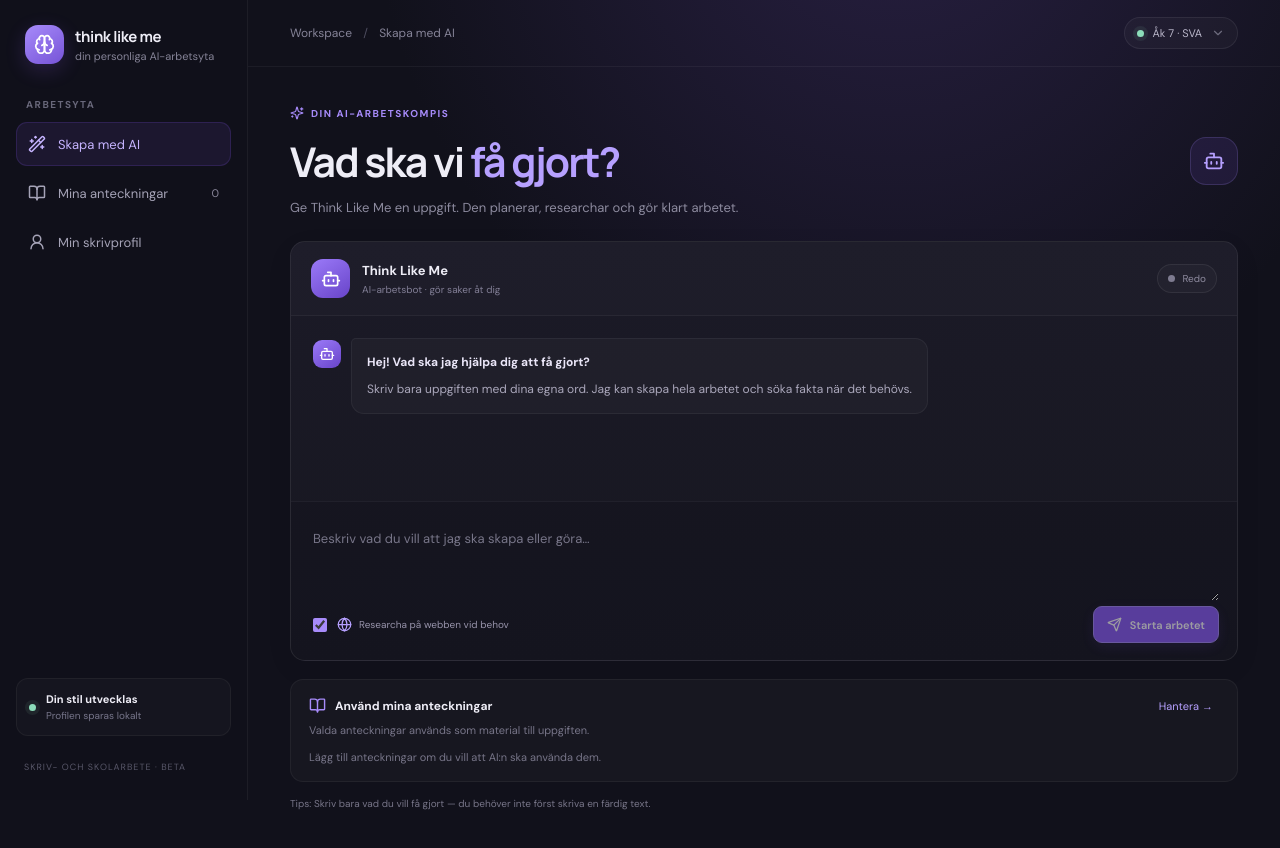
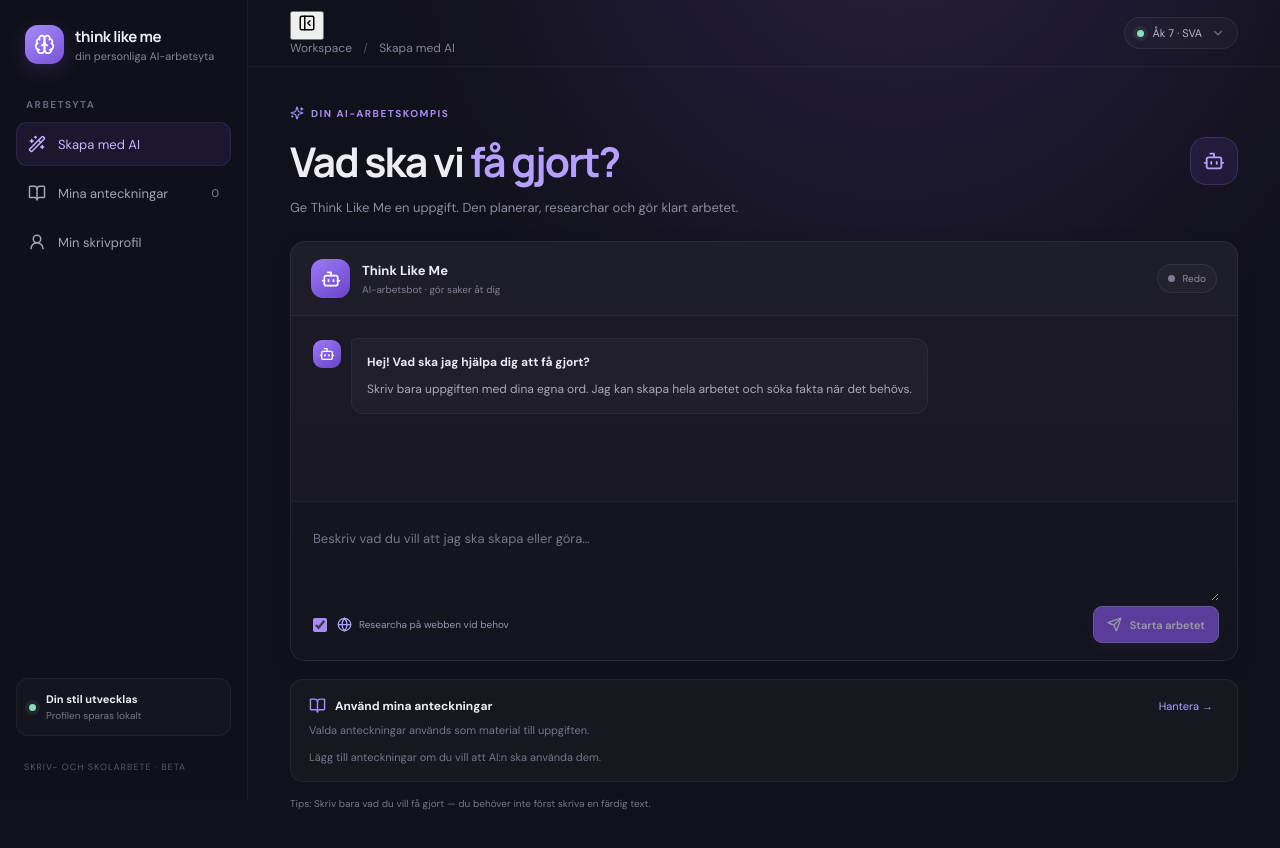
Before and after one commit to yazoniplay/AI-land-that-thinks-like-me-idk, a React (Vite) app: page / in a window 1280 px wide. Shown: the top 848 px of the page. Built offline with nearby package versions, Linux system fonts and the light colour scheme.

Commit message:
Add collapsible ChatGPT-style sidebar

```diff
--- a/src/App.tsx
+++ b/src/App.tsx
@@ -1,5 +1,5 @@
 import { useEffect, useMemo, useState } from 'react';
-import { BookOpen, Brain, Check, ChevronDown, FileText, Globe, PenLine, Plus, Sparkles, Trash2, UserRound, WandSparkles, Copy, ArrowUpRight, RotateCcw, Bot, MessageCircle, Send, CircleCheck, LoaderCircle } from 'lucide-react';
+import { BookOpen, Brain, Check, ChevronDown, FileText, Globe, PenLine, Plus, Sparkles, Trash2, UserRound, WandSparkles, Copy, ArrowUpRight, RotateCcw, Bot, MessageCircle, Send, CircleCheck, LoaderCircle, PanelLeftClose, PanelLeftOpen } from 'lucide-react';
 
 type Note={id:string,title:string,body:string};
 type Profile={likes:string[],avoid:string[],level:string};
@@ -18,6 +18,7 @@ async function createWithAI(task:string,notes:string,current:string,research:boo
 }
 export default function App(){
  const [page,setPage]=useState<'create'|'notes'|'profile'>('create');
+ const [sidebarCollapsed,setSidebarCollapsed]=useState(false);
  const [task,setTask]=useState('');
  const [followup,setFollowup]=useState('');
  const [result,setResult]=useState('');
@@ -42,13 +43,13 @@ export default function App(){
  const addNote=()=>{if(!noteTitle.trim()||!noteBody.trim())return;setNotes([{id:crypto.randomUUID(),title:noteTitle.trim(),body:noteBody.trim()},...notes]);setNoteTitle('');setNoteBody('');setMessage('Anteckningen sparades.');};
  const copy=async()=>{try{await navigator.clipboard.writeText(result);setMessage('Texten kopierades.');}catch{setMessage('Kunde inte kopiera automatiskt. Markera texten och kopiera.')}};
  return <div className="shell">
-  <aside className="sidebar"><div className="brand"><div className="brandmark"><Brain size={21}/></div><div><b>think like me</b><small>din personliga AI-arbetsyta</small></div></div><div className="side-label">ARBETSYTA</div>
+  <aside className={sidebarCollapsed?"sidebar collapsed":"sidebar"}><div className="brand"><div className="brandmark"><Brain size={21}/></div><div><b>think like me</b><small>din personliga AI-arbetsyta</small></div></div><div className="side-label">ARBETSYTA</div>
    <button className={page==='create'?'nav active':'nav'} onClick={()=>setPage('create')}><WandSparkles size={18}/> Skapa med AI</button>
    <button className={page==='notes'?'nav active':'nav'} onClick={()=>setPage('notes')}><BookOpen size={18}/> Mina anteckningar <span className="count">{notes.length}</span></button>
    <button className={page==='profile'?'nav active':'nav'} onClick={()=>setPage('profile')}><UserRound size={18}/> Min skrivprofil</button>
    <div className="side-bottom"><div className="learning"><span className="pulse"/><div><b>Din stil utvecklas</b><small>Profilen sparas lokalt</small></div></div><small className="version">SKRIV- OCH SKOLARBETE · BETA</small></div>
   </aside>
-  <main className="main"><header className="topbar"><div className="crumb">Workspace <span>/</span> {page==='create'?'Skapa med AI':page==='notes'?'Anteckningar':'Skrivprofil'}</div><div className="level"><span className="level-dot"/> Åk 7 · SVA <ChevronDown size={14}/></div></header>
+  <main className="main"><header className="topbar"><div className="topbar-left"><button className="sidebar-toggle" onClick={()=>setSidebarCollapsed(v=>!v)} title={sidebarCollapsed?"Öppna sidofält":"Fäll ihop sidofält"} aria-label={sidebarCollapsed?"Öppna sidofält":"Fäll ihop sidofält"}>{sidebarCollapsed?<PanelLeftOpen size={18}/>:<PanelLeftClose size={18}/>}</button><div className="crumb">Workspace <span>/</span> {page==='create'?'Skapa med AI':page==='notes'?'Anteckningar':'Skrivprofil'}</div></div><div className="level"><span className="level-dot"/> Åk 7 · SVA <ChevronDown size={14}/></div></header>
   {page==='create'&&<section className="content">
    <div className="heading"><div><div className="eyebrow"><Sparkles size={14}/> DIN AI-ARBETSKOMPIS</div><h1>Vad ska vi <em>få gjort?</em></h1><p>Ge Think Like Me en uppgift. Den planerar, researchar och gör klart arbetet.</p></div><div className="avatar"><Bot size={22}/></div></div>
    <section className="workbot panel">
```
